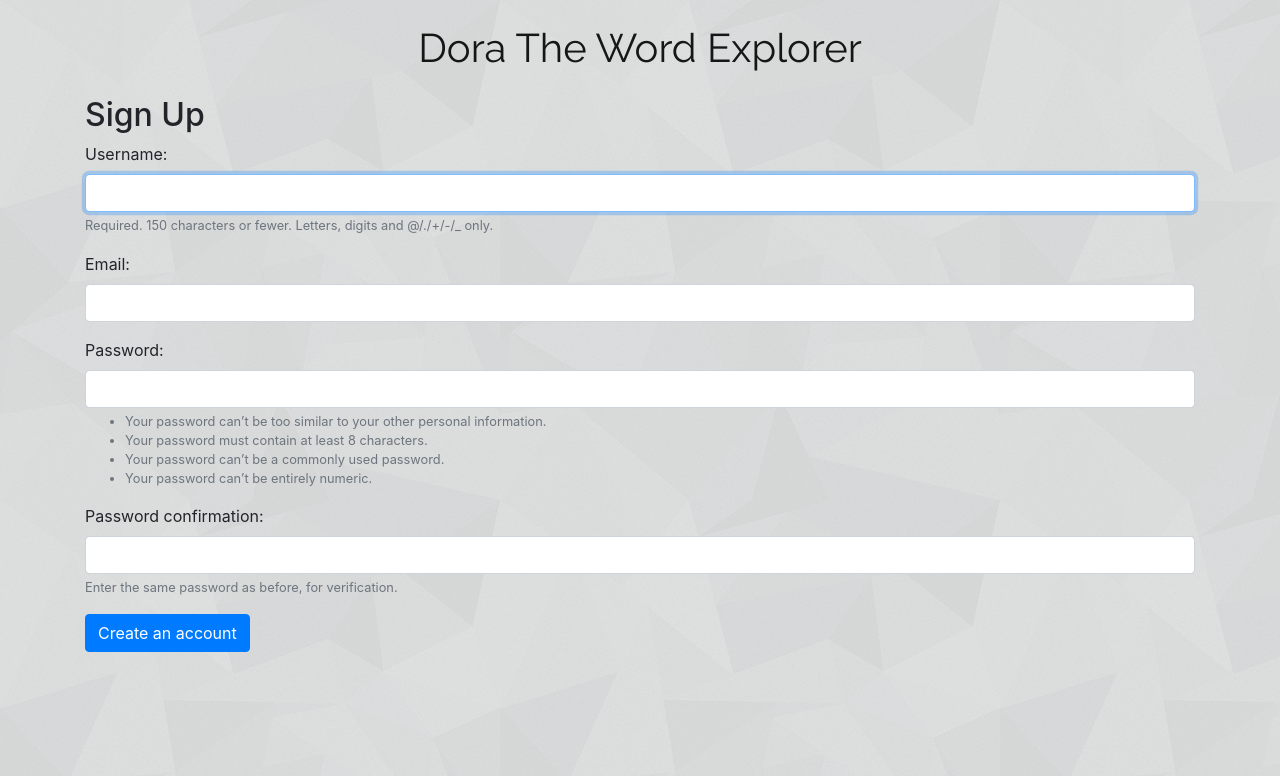
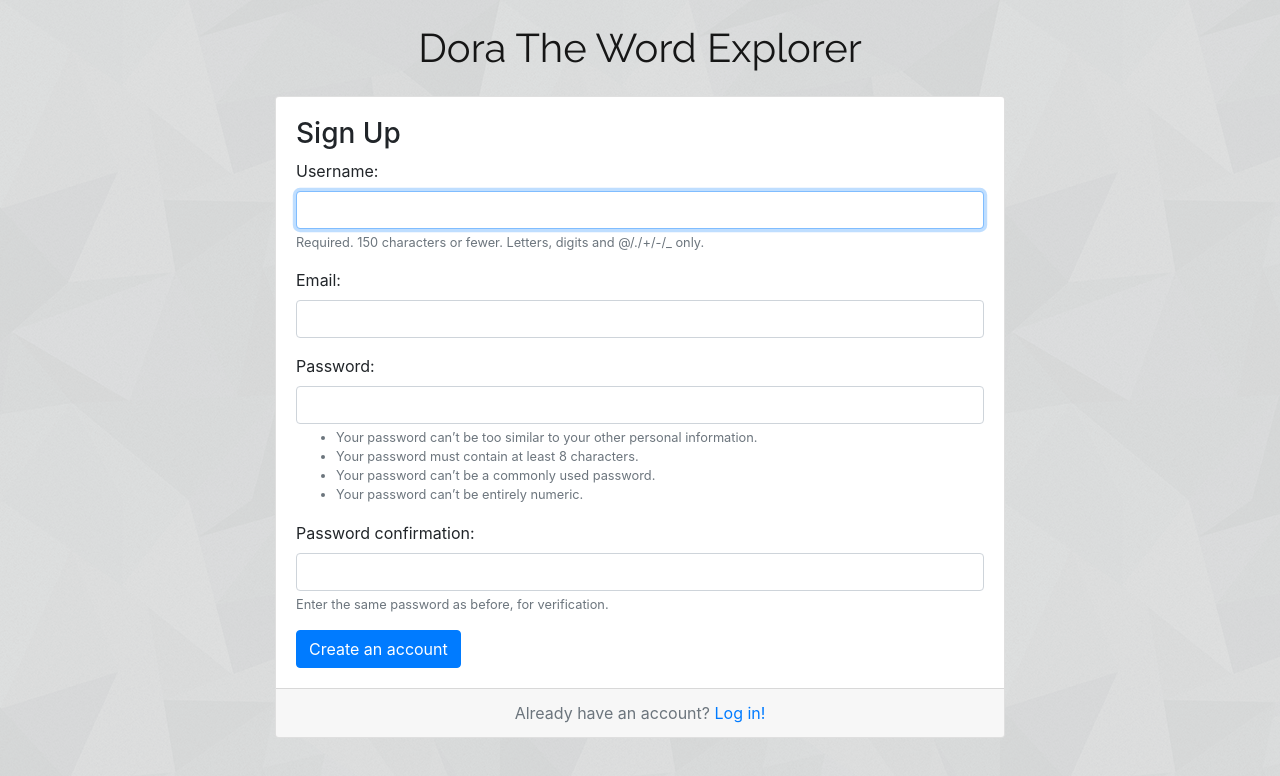
Before and after one commit to Erfi/darvag, a Django app: page /signup/ in a window 1280 px wide. Shown: the top 776 px of the page. Run offline with Django 3.2, Linux system fonts and the light colour scheme; some libraries are stand-ins or nearby versions.

Commit message:
Added login page and refactored the templates.

```diff
--- a/dora/dora/settings.py
+++ b/dora/dora/settings.py
@@ -131,3 +131,5 @@ STATICFILES_DIRS = [
 ]
 
 LOGOUT_REDIRECT_URL = 'home'
+
+LOGIN_REDIRECT_URL = 'home'
--- a/dora/dora/urls.py
+++ b/dora/dora/urls.py
@@ -22,7 +22,8 @@ from accounts import views as account_views
 urlpatterns = [
     path('', views.home, name='home'),
     path('signup/', account_views.signup, name='signup'),
-    path('logout', auth_views.LogoutView.as_view(), name='logout'),
+    path('login/', auth_views.LoginView.as_view(template_name='login.html'), name='login'),
+    path('logout/', auth_views.LogoutView.as_view(), name='logout'),
     path('admin/', admin.site.urls),
     path('entry/add/', views.add_entry, name='add_entry'),
     path('entry/<str:from_lang>/', views.lang_entry, name='lang_entry')
--- a/dora/templates/base.html
+++ b/dora/templates/base.html
@@ -36,7 +36,7 @@
                         </ul>
                     {% else %}
                         <form class="form-inline ml-auto">
-                            <a href="#" class="btn btn-outline-secondary">Log in</a>
+                            <a href="{% url 'login' %}" class="btn btn-outline-secondary">Log in</a>
                             <a href="{% url 'signup' %}" class="btn btn-primary ml-2">Sign up</a>
                         </form>
                     {% endif %}
--- /dev/null
+++ b/dora/templates/base_accounts.html
@@ -0,0 +1,17 @@
+{% extends 'base.html' %}
+
+{% load static %}
+
+{% block stylesheet %}
+    <link rel="stylesheet" href="{% static 'css/accounts.css' %}">
+{% endblock stylesheet %}
+
+{% block body %}
+    <div class="container">
+        <h1 class="text-center logo my-4">
+            <a href="{% url 'home' %}">Dora The Word Explorer</a>
+        </h1>
+        {% block content %}
+        {% endblock content %}
+    </div>
+{% endblock body %}
--- a/dora/templates/includes/form.html
+++ b/dora/templates/includes/form.html
@@ -1,4 +1,16 @@
 {% load widget_tweaks %}
+
+{% if form.non_field_errors %}
+    <div class="alert alert-danger" role="alert">
+        {% for error in form.non_field_errors %}
+            {% if forloop.last %}
+                <p class="mb-0">{{ error }}</p>
+            {% else %}
+                <p>{{ error }}</p>
+            {% endif %}
+        {% endfor %}
+    </div>
+{% endif %}
 
 {% for field in form %}
     <div class="form-group">
--- a/dora/templates/signup.html
+++ b/dora/templates/signup.html
@@ -1,21 +1,23 @@
-{% extends 'base.html' %}
+{% extends 'base_accounts.html' %}
 
-{% load static %}
+{% block title %}Sing up to Dora The Word Explorer {% endblock title %}
 
-{% block stylesheet %}
-    <link rel="stylesheet" href="{% static 'css/accounts.css' %}">
-{% endblock stylesheet %}
-
-{% block body %}
-    <div class="container">
-        <h1 class="text-center logo my-4">
-            <a href="{% url 'home' %}">Dora The Word Explorer</a>
-        </h1>
-        <h2>Sign Up</h2>
-        <form method="post" novalidate>
-            {% csrf_token %}
-            {% include 'includes/form.html' %}
-            <button type="submit" class="btn btn-primary">Create an account</button>
-        </form>
+{% block content %}
+    <div class="row justify-content-center">
+        <div class="col-lg-8 col-md-10 col-sm-12">
+            <div class="card">
+                <div class="card-body">
+                    <h3>Sign Up</h3>
+                    <form method="post" novalidate>
+                        {% csrf_token %}
+                        {% include 'includes/form.html' %}
+                        <button type="submit" class="btn btn-primary">Create an account</button>
+                    </form>
+                </div>
+                <div class="card-footer text-muted text-center">
+                    Already have an account? <a href="{% url 'login' %}">Log in!</a>
+                </div>
+            </div>
+        </div>
     </div>
-{% endblock body %}
+{% endblock content %}
```
Also changed, not shown: dora/templates/login.html (added, +28 -0 lines).
